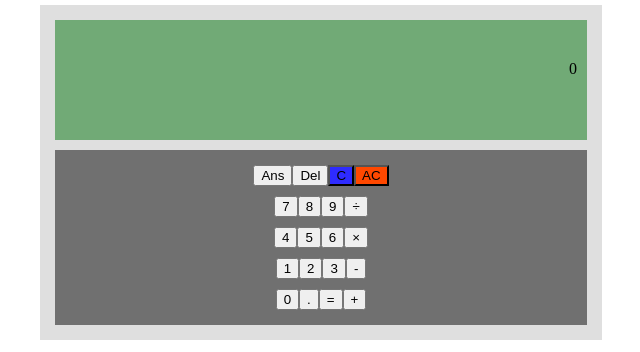
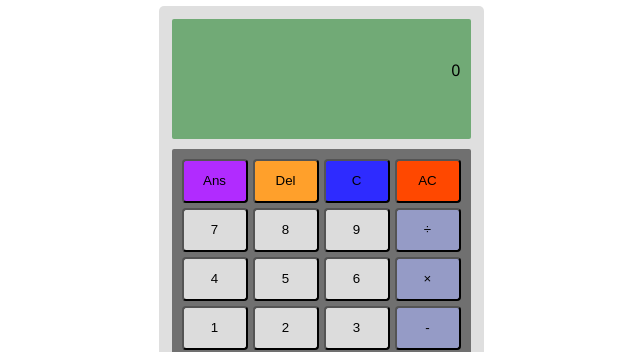
Before and after one commit to Bash9001/calculator, a plain HTML site: page index.html in a window 1280 px wide. Shown: the part 88-440 px from the top of the page, without its empty margins (319-959 px from the left). Drawn offline with Linux system fonts and the light colour scheme.

Commit message:
Commit for CSS and styling

```diff
--- a/index.html
+++ b/index.html
@@ -18,40 +18,30 @@
         </div>
 
         <div class="keypad">
-            <div class="rows" id="row1">
                 <button id="prevAns">Ans</button>
                 <button id="delete">Del</button>
                 <button id="clear">C</button>
                 <button id="allClear">AC</button>
-            </div>
 
-            <div class="rows" id="row2">
                 <button class="number">7</button>
                 <button class="number">8</button>
                 <button class="number">9</button>
                 <button class="operator">÷</button>
-            </div>
 
-            <div class="rows" id="row3">
                 <button class="number">4</button>
                 <button class="number">5</button>
                 <button class="number">6</button>
                 <button class="operator">×</button>
-            </div>
 
-            <div class="rows" id="row4">
                 <button class="number">1</button>
                 <button class="number">2</button>
                 <button class="number">3</button>
                 <button class="operator">-</button>
-            </div>
 
-            <div class="rows" id="row5">
                 <button class="number">0</button>
                 <button id="decimal">.</button>
                 <button id="equals">=</button>
                 <button class="operator">+</button>
-            </div>
         </div>
     </div>
     <script src="script.js"></script>
--- a/styles.css
+++ b/styles.css
@@ -1,9 +1,11 @@
+@import url('https://fonts.googleapis.com/css2?family=Noto+Sans&display=swap');
 
 body {
     display: flex;
     flex-direction: column;
     justify-content: center;
     align-items: center;
+    font-family: 'Noto Sans', sans-serif;
 }
 
 .mainApp {
@@ -13,21 +15,21 @@ body {
     align-content: center;
     background-color: rgba(187, 187, 187, 0.467);
     width: auto;
-    padding: 10px;
-    border: 10px;
-    margin: 5px;
+    padding: 8px;
+    border-radius: 5px;
     border-color: black;
 }
 
 .screen {
     width: auto;
     height: auto;
-    width: 40vw;
+    width: auto;
     border: 10px;
     background-color: rgb(113, 170, 118);
     padding: 10px;
     border: 10px;
     margin: 5px;
+    border-radius: 2px;
 }
 
 #history {
@@ -44,45 +46,29 @@ body {
 
 .keypad {
     background-color: rgb(112, 112, 112);
-    display: flex;
-    flex-direction: column;
-    justify-content: center;
-    align-content: center;
+    display: grid;
+    grid-template-columns: 66px 66px 66px 66px;
+    grid-template-rows: 44px 44px 44px 44px 44px;
+    column-gap: 5px;
+    row-gap: 5px;
     padding: 10px;
     border: 10px;
     margin: 5px;
-}
+    border-radius: 2px;
+ }
 
-.rows {
-    display: flex;
-    justify-content: center;
-    align-content: center;
-    width: ;
-    padding: ;
-    border: ;
-    margin: 5px;
-}
-
-#row1 {
-    display: flex;
-}
-
-.button {
-    background-color: rgb(170, 170, 170);
-    color: rgb(255, 255, 255);
-    width: 50px;
-    height: 35px;
-    padding: ;
-    border: ;
-    margin: 3px;
+button {
+    background-color: rgb(220, 220, 220);
+    color: rgb(0, 0, 0);
+    border-radius: 4px;
 }
 
 #prevAns {
-
+    background-color: rgb(177, 43, 255);
 }
 
 #delete {
-
+    background-color: rgb(255, 160, 43);
 }
 
 #clear {
@@ -93,6 +79,10 @@ body {
     background-color: rgb(255, 72, 0);
 }
 
+.operator {
+    background-color: rgb(149, 155, 198);
+}
+
 footer {
     display: flex;
     justify-content: center;
```
